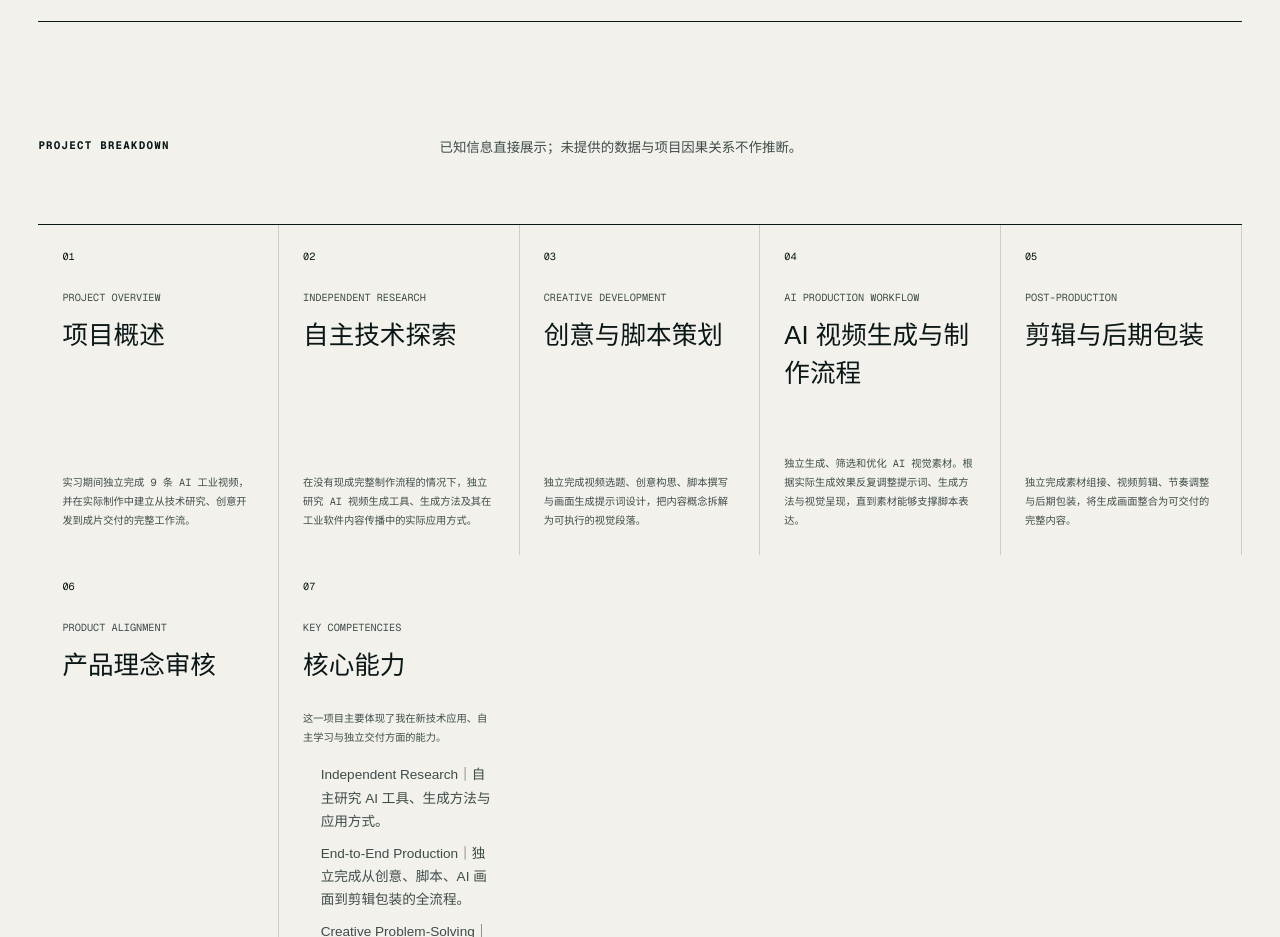
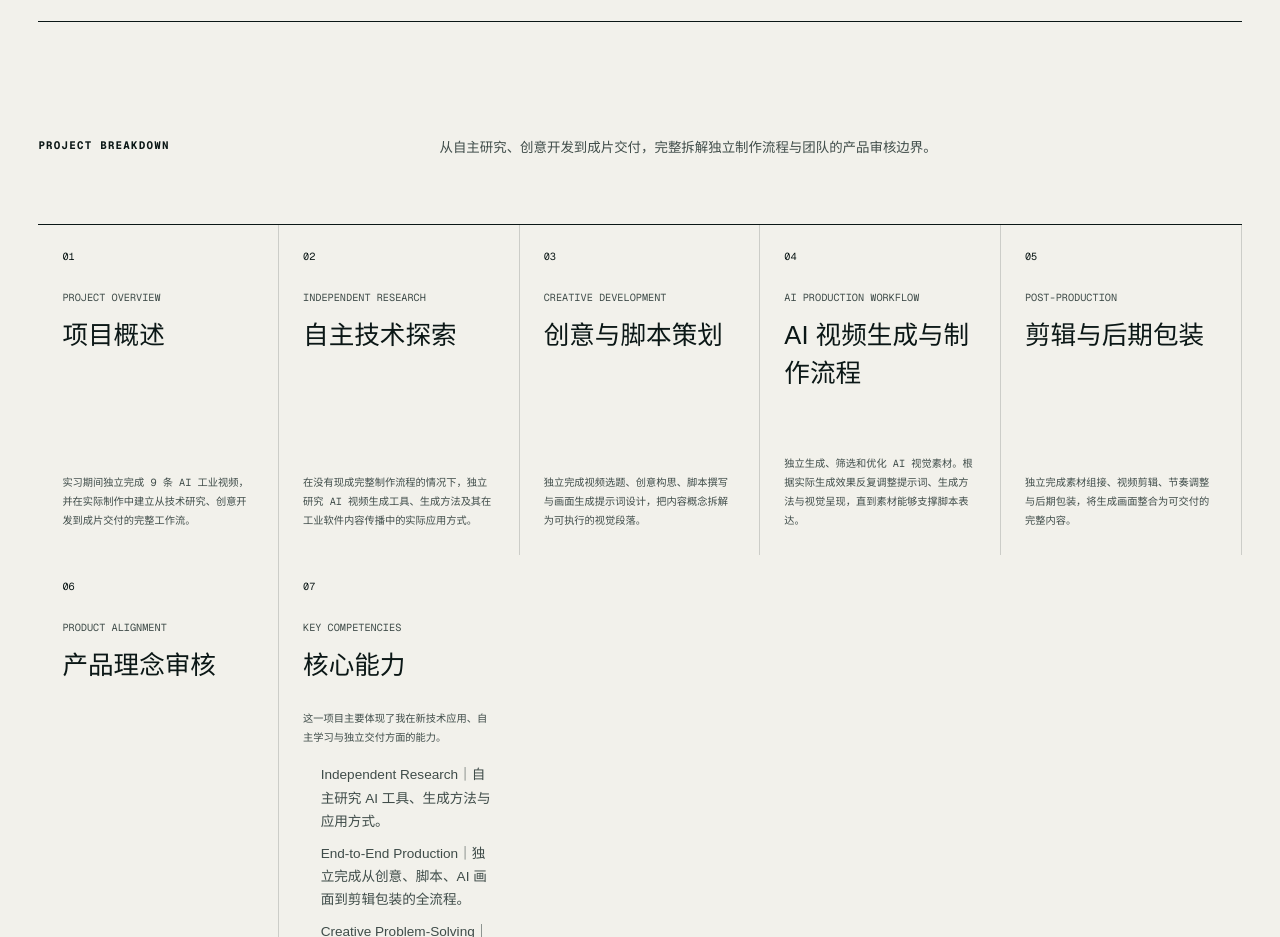
Before and after one commit to whxznjgn1983-pixel/portfolio-starter-kit, a Next.js app: page /projects/ai-video-production in a window 1280 px wide. Shown: the part 1640-2577 px from the top of the page. Built offline with nearby package versions, Linux system fonts and the light colour scheme.

Commit message:
feat: refine AI project breakdown copy

```diff
--- a/app/projects/[slug]/page.tsx
+++ b/app/projects/[slug]/page.tsx
@@ -139,7 +139,10 @@ function CaseStudyPage({ project }: { project: CaseStudy }) {
       </section>
 
       <section className={`case-body ${project.slug === 'ai-video-production' ? 'workflow-case' : ''}`}>
-        <div className="case-body-intro"><p className="eyebrow">PROJECT BREAKDOWN</p><p>已知信息直接展示；未提供的数据与项目因果关系不作推断。</p></div>
+        <div className="case-body-intro">
+          <p className="eyebrow">PROJECT BREAKDOWN</p>
+          <p>{project.slug === 'ai-video-production' ? '从自主研究、创意开发到成片交付，完整拆解独立制作流程与团队的产品审核边界。' : '已知信息直接展示；未提供的数据与项目因果关系不作推断。'}</p>
+        </div>
         <div className="case-sections">
           {project.sections.map((section, index) => (
             <article className="case-section" key={section.englishTitle}>
```
